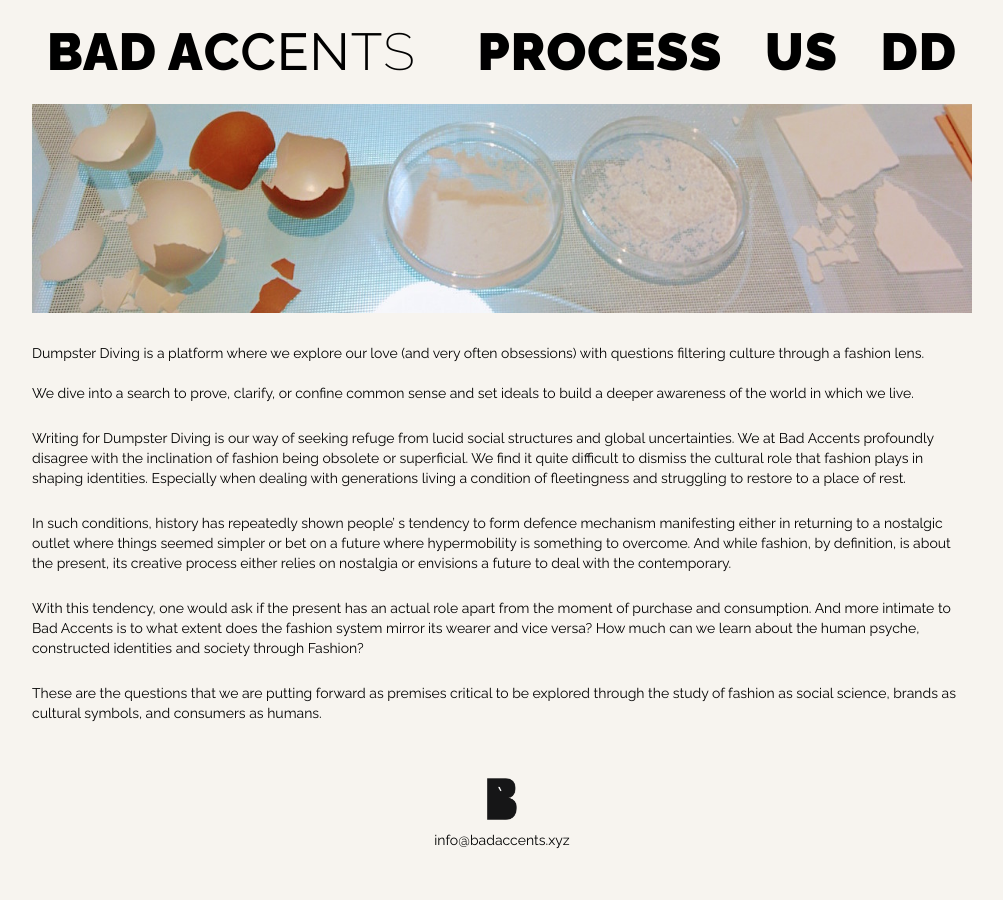
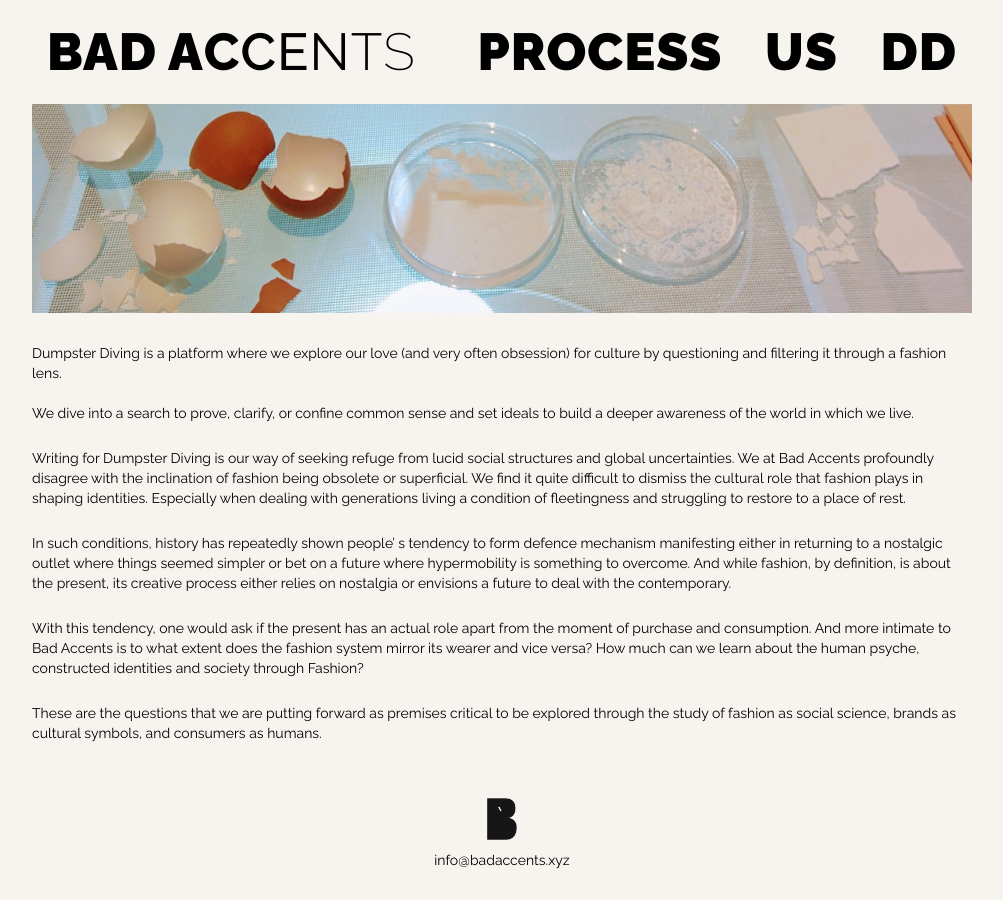
Before and after one commit to badaccents/badaccents.github.io, a Jekyll site: the page built from _posts/2017-07-16-dumpster-diving-preface.md, in a window 1280 px wide and 900 px high, scrolled down 600 px. Shown: the whole window, without its empty margins (138-1141 px from the left). Built offline with Jekyll 4.4.1, drawn with Linux system fonts in a browser that asks for light colours.

Commit message:
Update 2017-07-16-dumpster-diving-preface.md

```diff
--- a/_posts/2017-07-16-dumpster-diving-preface.md
+++ b/_posts/2017-07-16-dumpster-diving-preface.md
@@ -11,7 +11,7 @@
 ready: true
 ---
 
-Dumpster Diving is a platform where we explore our love (and very often obsessions) with questions filtering culture through a fashion lens.
+Dumpster Diving is a platform where we explore our love (and very often obsession) for culture by questioning and filtering it  through a fashion lens.
 <!--more-->
 We dive into a search to prove, clarify, or confine common sense and set ideals to build a deeper awareness of the world in which we live.
 
```
